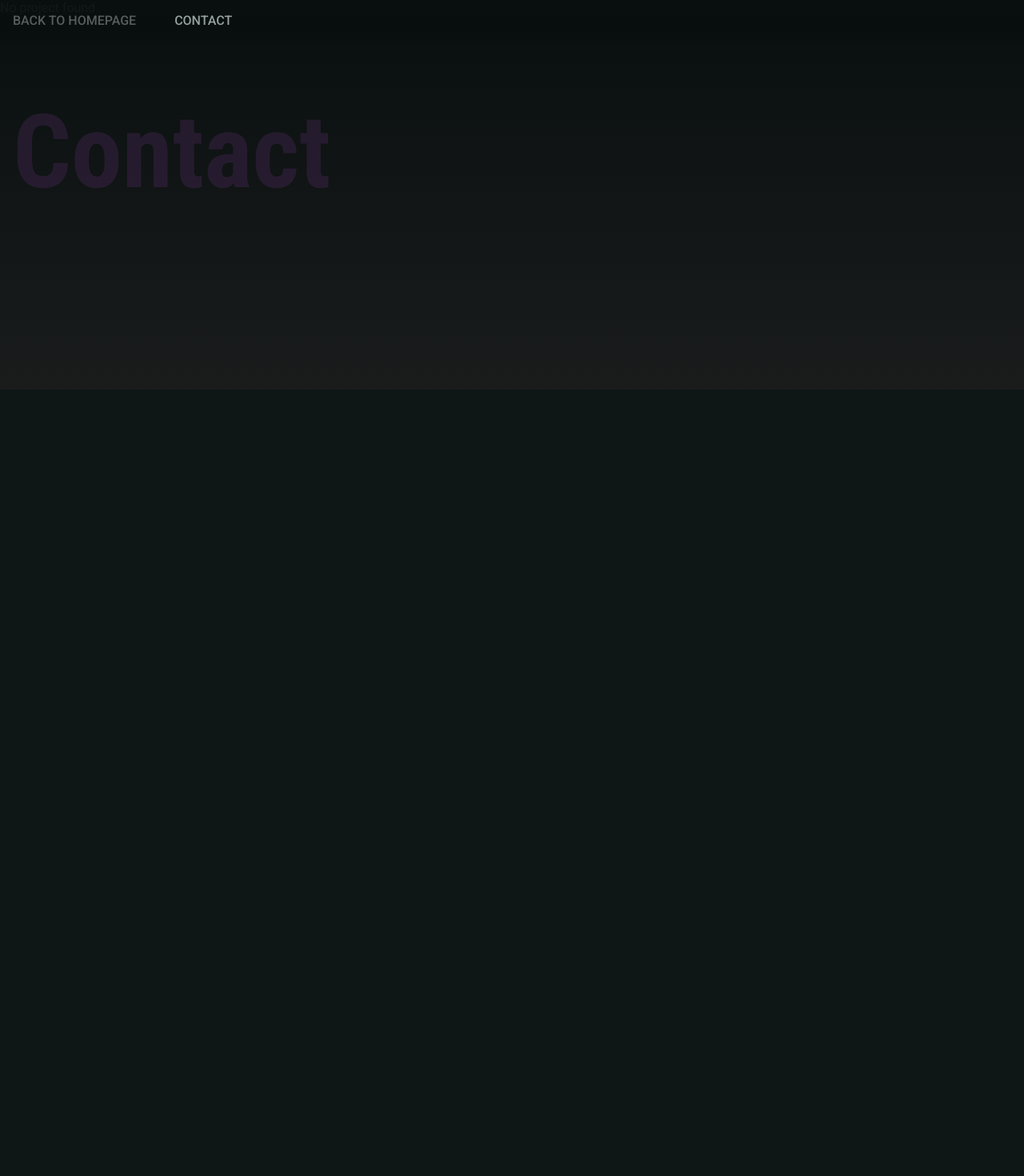
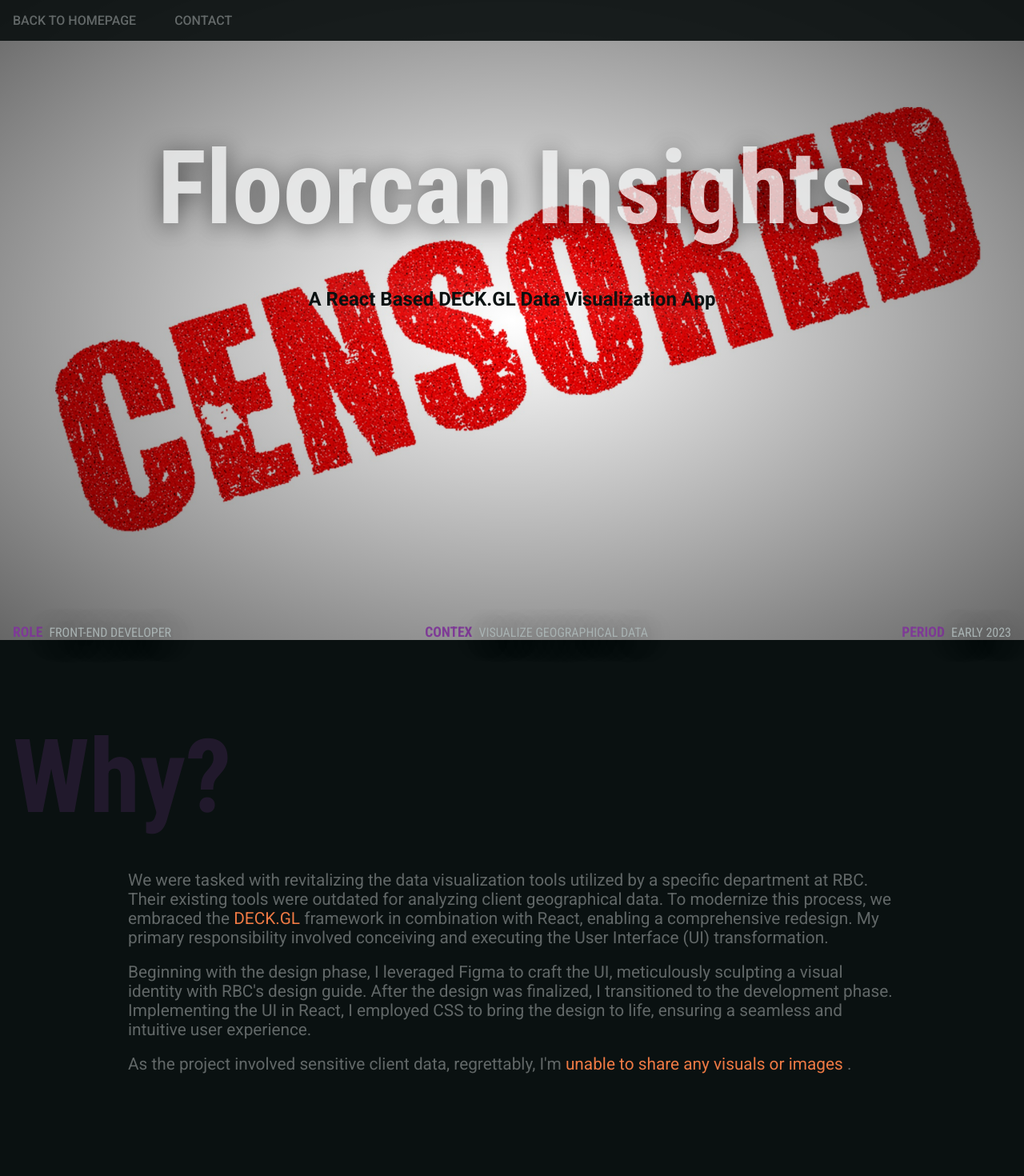
Before and after one commit to Gulshan1357/gulshan-portfolio-v2, a React (Vite) app: page /projectDetails/FloorcanInsights in a window 1280 px wide. Shown: the top 1470 px of the page at 80% size. Before the commit the page ends 800 px from the top, so only its background shows below. Built offline with nearby package versions, Linux system fonts and the light colour scheme; some icons are missing.

Commit message:
Floorcan Insights page

```diff
--- /dev/null
+++ b/src/ProjectDetail/FloorcanInsights/FloorcanInsights.jsx
@@ -0,0 +1,86 @@
+import LightGallery from "lightgallery/react";
+import { FaExternalLinkAlt, FaGithub } from "react-icons/fa";
+
+import "lightgallery/scss/lg-autoplay.scss";
+import "lightgallery/scss/lg-fullscreen.scss";
+import "lightgallery/scss/lg-video.scss";
+import "lightgallery/scss/lg-zoom.scss";
+import "lightgallery/scss/lightgallery.scss";
+
+import lgAutoplay from "lightgallery/plugins/autoplay";
+import lgFullscreen from "lightgallery/plugins/fullscreen";
+import lgVideo from "lightgallery/plugins/video";
+import lgZoom from "lightgallery/plugins/zoom";
+
+import HeroImage from "./Assets/censored-1726364.jpg";
+
+const FloorcanInsights = () => {
+  return (
+    <div>
+      <main className="project-main">
+        <div className="overlay"></div>
+        {/* <video src={videoBgLVR} autoPlay loop muted /> */}
+        <img src={HeroImage} alt="Background GIF" />
+        <div className="container">
+          <div className="main-content">
+            <h1>Floorcan Insights</h1>
+            <h2>A React Based DECK.GL Data Visualization App</h2>
+            <div className="main-footer">
+              <div className="main-footer-content">
+                <h4>Role</h4>
+                <p>Front-End Developer</p>
+              </div>
+              <div className="main-footer-content">
+                <h4>Contex</h4>
+                <p>Visualize geographical data</p>
+              </div>
+              <div className="main-footer-content">
+                <h4>Period</h4>
+                <p>Early 2023</p>
+              </div>
+            </div>
+          </div>
+        </div>
+      </main>
+
+      <section className="container-full">
+        <div className="container">
+          <h1 className="faded-heading">Why?</h1>
+          <div className="content-offset">
+            <p>
+              We were tasked with revitalizing the data visualization tools
+              utilized by a specific department at RBC. Their existing tools
+              were outdated for analyzing client geographical data. To modernize
+              this process, we embraced the{" "}
+              <span className="highlight"> DECK.GL </span>framework in
+              combination with React, enabling a comprehensive redesign. My
+              primary responsibility involved conceiving and executing the User
+              Interface (UI) transformation.
+            </p>
+            <br />
+            <p>
+              Beginning with the design phase, I leveraged Figma to craft the
+              UI, meticulously sculpting a visual identity with RBC&apos;s
+              design guide. After the design was finalized, I transitioned to
+              the development phase. Implementing the UI in React, I employed
+              CSS to bring the design to life, ensuring a seamless and intuitive
+              user experience.
+            </p>
+            <br />
+            <p>
+              As the project involved sensitive client data, regrettably,
+              I&apos;m
+              <span className="highlight">
+                {" "}
+                unable to share any visuals or images{" "}
+              </span>
+              .
+            </p>
+          </div>
+        </div>
+      </section>
+    </div>
+  );
+};
+
+export default FloorcanInsights;
--- a/src/ProjectDetail/ProjectDetails.jsx
+++ b/src/ProjectDetail/ProjectDetails.jsx
@@ -3,6 +3,7 @@
 import Navigation from "../Navigation/Navigation";
 import CurrentPortfolioWebsite from "./CurrentPortfolioWebsite/CurrentPortfolioWebsite";
 import FinalProjectforComputerGraphicsandAnimationCourse from "./FinalProjectforComputerGraphicsandAnimationCourse/FinalProjectforComputerGraphicsandAnimationCourse";
+import FloorcanInsights from "./FloorcanInsights/FloorcanInsights";
 import LacrosseVR from "./LacrosseVR/LacrosseVR";
 
 import "./ProjectDetails.scss";
@@ -21,6 +22,8 @@
             return <CurrentPortfolioWebsite />;
           case "FinalProjectforComputerGraphicsandAnimationCourse":
             return <FinalProjectforComputerGraphicsandAnimationCourse />;
+          case "FloorcanInsights":
+            return <FloorcanInsights />;
           default:
             return <p>No project found</p>;
         }
--- a/src/ProjectsCarousel/useProjectFilter.js
+++ b/src/ProjectsCarousel/useProjectFilter.js
@@ -2,6 +2,7 @@
 import PeekTT from "../ProjectDetail/ARTranscriptionandTranslation/Assets/V3.png";
 import PeekCPW from "../ProjectDetail/CurrentPortfolioWebsite/Assets/Peek.png";
 import Peek6CG3 from "../ProjectDetail/FinalProjectforComputerGraphicsandAnimationCourse/Assets/Peek.png";
+import PeekFI from "../ProjectDetail/FloorcanInsights/Assets/censored-1726364.jpg";
 import PeekHos from "../ProjectDetail/Hospitality/Assets/Peek.jpg";
 import PeekHA from "../ProjectDetail/HumanAnatomyAR/Assets/Peek.png";
 import PeekLVR from "../ProjectDetail/LacrosseVR/Assets/Peek.png";
@@ -35,6 +36,7 @@
     name: "Floorcan Insights",
     period: "Early 2023",
     tags: ["UI", "Front-End", "React", "JavaScript", "Figma"],
+    peek: PeekFI,
   },
   {
     name: "TelePresence",
```
Also changed, not shown: src/ProjectDetail/FloorcanInsights/Assets/censored-1726364.jpg (added).
